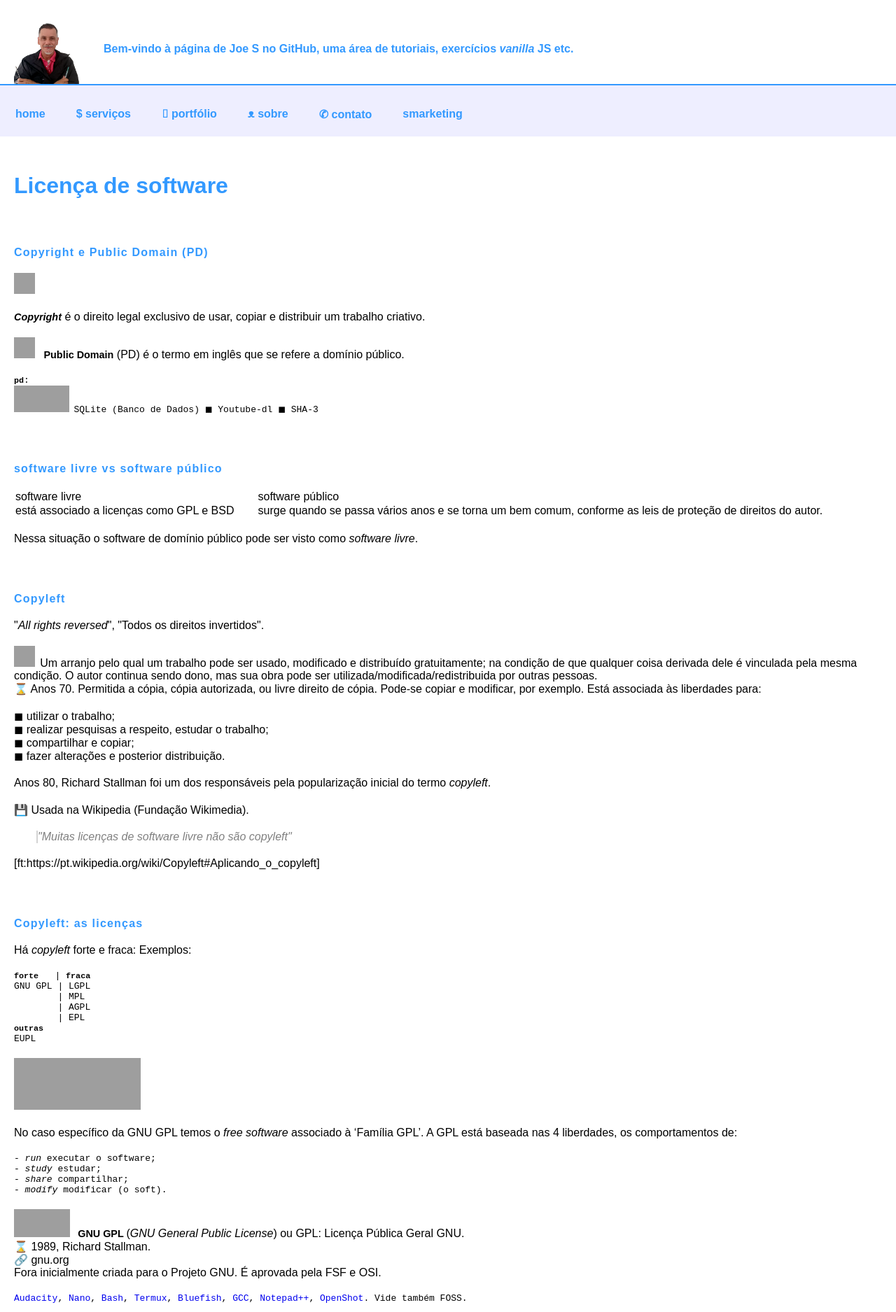
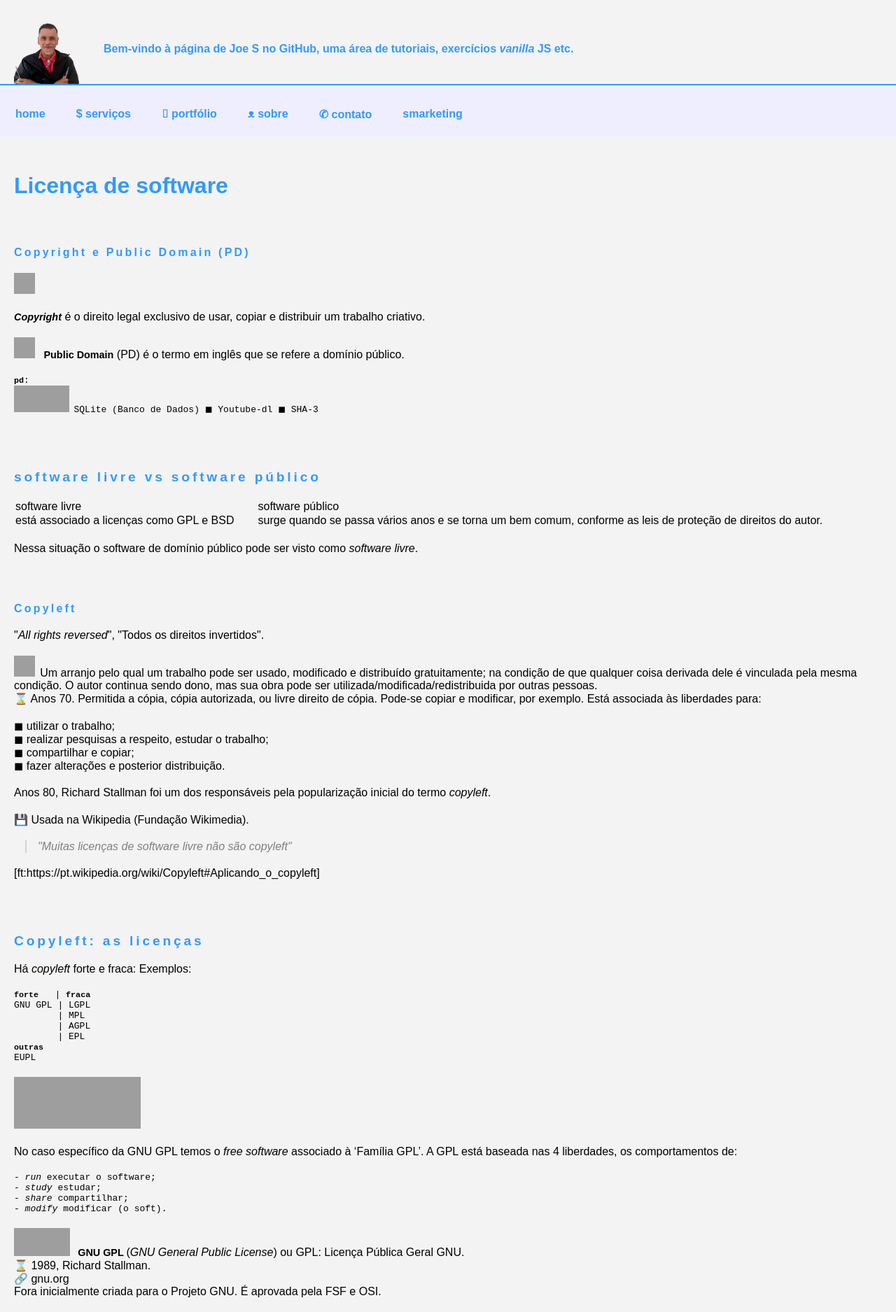
Before and after one commit to Joesynth/joesynth.github.io, a Jekyll site: the page built from _posts/17-01-01-licenca-de-software.md, in a window 1280 px wide. Shown: the top 1875 px of the page at 70% size. Built offline with Jekyll 4.4.1, drawn with Linux system fonts in a browser that asks for light colours; grey boxes are pictures that could not be loaded.

Commit message:
Update style.css

```diff
--- a/css/style.css
+++ b/css/style.css
@@ -2,6 +2,8 @@
     --cor-escura: #3399ff;
 	--cor-clara: #eef;
 }
+
+body { background-color: #F3F3F3;}
 
 ul li { font-weight: bold;}
 
@@ -75,12 +77,12 @@ article { display: flex; gap: 15px; align-items: flex-start; }
 
 													/* .art-content h3, h1 { margin-bottom: 5px; } 		 Adicionado h1*/
 h1, h2, h3, h4, h5, h6 { color: var(--cor-escura); }
-h2, h4, h5, h6 { padding-top: 3em; letter-spacing: 1.2px}		/*h1 usado no topo de cada artigo .md, e h3 somente na página principal. */
-h5, h6 { font-size: 1em; }	/* alguns artigos vieram do WP, e lá foi usado h5, daí igualamos ao h6*/
+h2, h4, h5, h6 { padding-top: 3em; letter-spacing: 0.2em}		/*h1 usado no topo de cada artigo .md, e h3 somente na página principal. */
+h5, h6 { font-size: 1.2em; }	/* alguns artigos vieram do WP, e lá foi usado h5, daí igualamos ao h6*/
 
 strong { font-size: 0.9em;}
 
-blockquote { border-left: 2px solid lightgray; color: gray; font-style: italic; margin-left: 2em;}
+blockquote { border-left: 2px solid lightgray; color: gray; font-style: italic; margin-left: 1em; padding-left: 1em;}
 
 footer { text-align: center; height: 2em; padding-top: 0.5em; color: var(--cor-clara); background-color: var(--cor-escura); }
 
```
